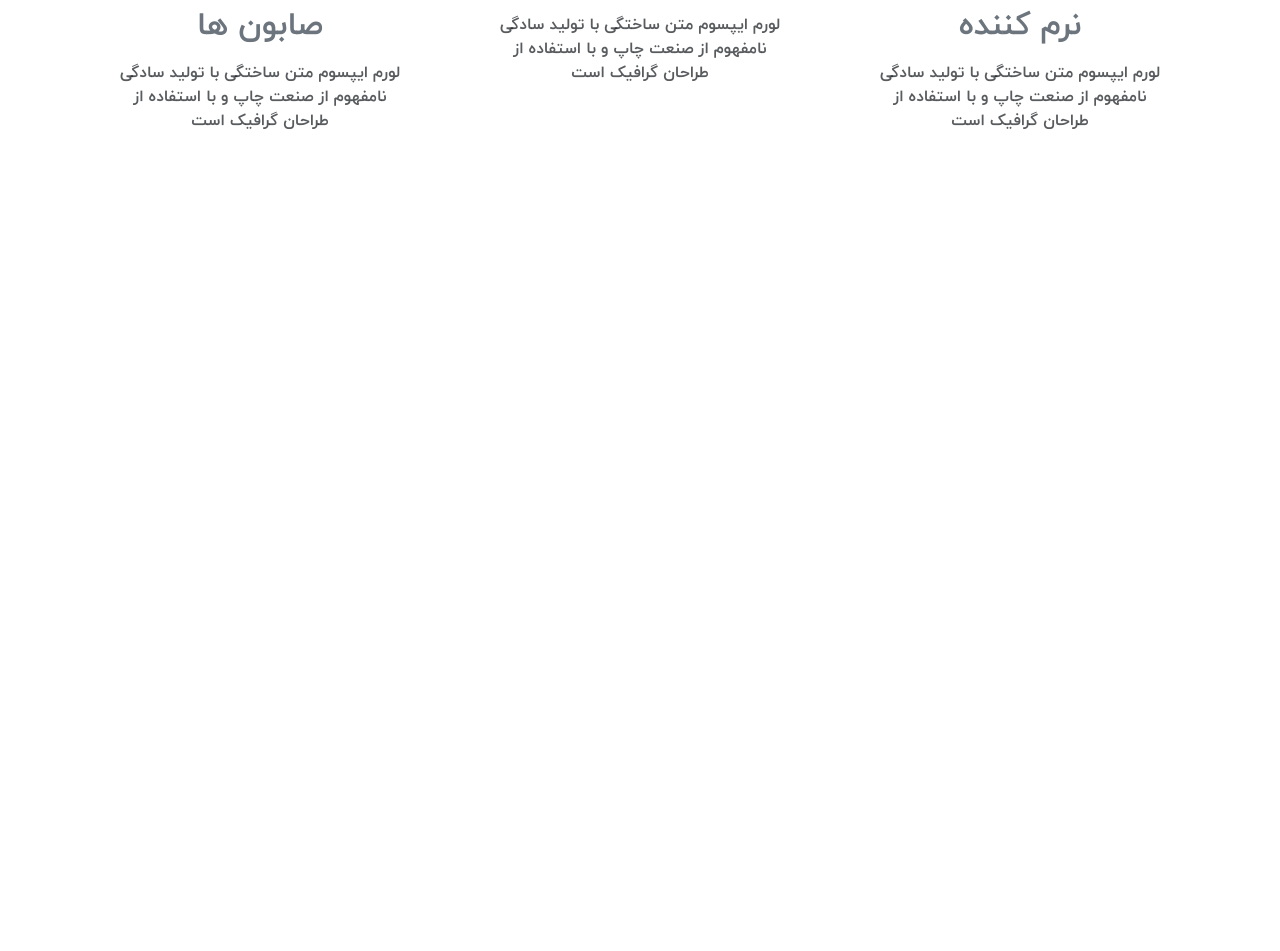
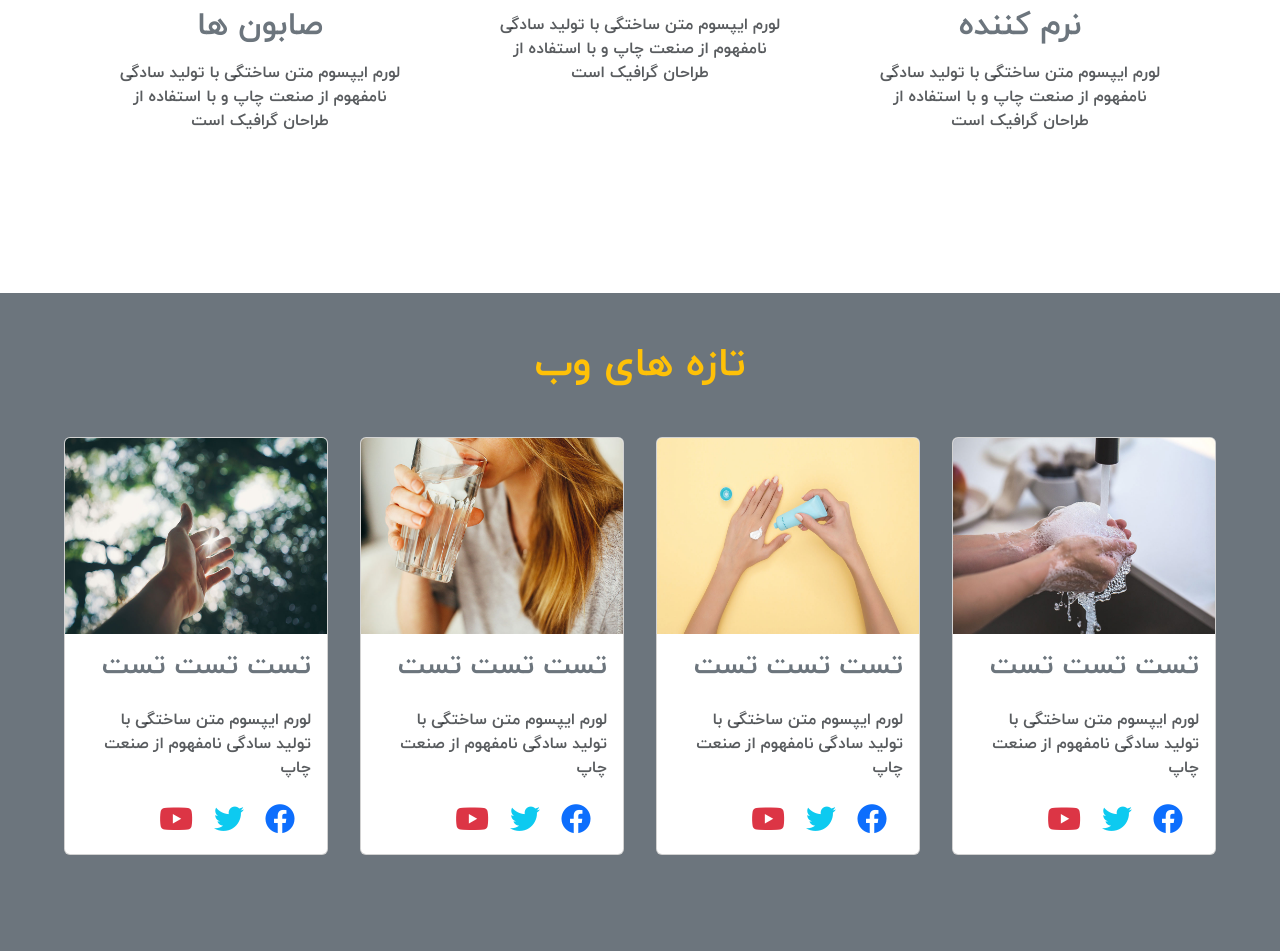
Before and after one commit to R-sedaghati/Dav-project, a plain HTML site: page index.html in a window 1280 px wide. Shown: the part 1959-2910 px from the top of the page. Before the commit the page ends 2252 px from the top, so only its background shows below. Drawn offline with nearby package versions, Linux system fonts and the light colour scheme.

Commit message:
add Blog in project

```diff
--- a/css/main.css
+++ b/css/main.css
@@ -14,6 +14,10 @@
   font-size: 25px;
 }
 
+.f-size30{
+  font-size: 30px;
+}
+
 .f-size100{
   font-size: 100px;
 }
--- a/index.html
+++ b/index.html
@@ -185,6 +185,119 @@
       </div>
     </section>
     <!-- End of Products -->
+    <!-- Blog -->
+    <section class="bg-secondary py-5 p-5">
+      <div class="container-fluid">
+        <h1 class="text-warning text-center mb-5">تازه های وب</h1>
+        <div class="row">
+          <div class="col-lg-3 col-md-6 mb-5 px-3">
+            <div class="card">
+              <img class="card-img-top" src="image/b1.jpg" alt="" />
+              <div class="card-body">
+                <div class="card-title">
+                  <h3 class="text-secondary">تست تست تست</h3>
+                </div>
+                <div class="card-subtitle my-4">
+                  <p class="text-muted">
+                    لورم ایپسوم متن ساختگی با تولید سادگی نامفهوم از صنعت چاپ
+                  </p>
+                </div>
+                <div class="text-right">
+                  <a class="text-decoration-none" href="">
+                    <i class="fab fa-facebook ms-3 text-primary f-size30"></i>
+                  </a>
+                  <a class="text-decoration-none" href="">
+                    <i class="fab fa-twitter ms-3 text-info f-size30"></i>
+                  </a>
+                  <a class="text-decoration-none" href="">
+                    <i class="fab fa-youtube ms-3 text-danger f-size30"></i>
+                  </a>
+                </div>
+              </div>
+            </div>
+          </div>
+          <div class="col-lg-3 col-md-6 mb-5 px-3">
+            <div class="card">
+              <img class="card-img-top" src="image/b2.jpg" alt="" />
+              <div class="card-body">
+                <div class="card-title">
+                  <h3 class="text-secondary">تست تست تست</h3>
+                </div>
+                <div class="card-subtitle my-4">
+                  <p class="text-muted">
+                    لورم ایپسوم متن ساختگی با تولید سادگی نامفهوم از صنعت چاپ
+                  </p>
+                </div>
+                <div class="text-right">
+                  <a class="text-decoration-none" href="">
+                    <i class="fab fa-facebook ms-3 text-primary f-size30"></i>
+                  </a>
+                  <a class="text-decoration-none" href="">
+                    <i class="fab fa-twitter ms-3 text-info f-size30"></i>
+                  </a>
+                  <a class="text-decoration-none" href="">
+                    <i class="fab fa-youtube ms-3 text-danger f-size30"></i>
+                  </a>
+                </div>
+              </div>
+            </div>
+          </div>
+          <div class="col-lg-3 col-md-6 mb-5 px-3">
+            <div class="card">
+              <img class="card-img-top" src="image/b3.jpg" alt="" />
+              <div class="card-body">
+                <div class="card-title">
+                  <h3 class="text-secondary">تست تست تست</h3>
+                </div>
+                <div class="card-subtitle my-4">
+                  <p class="text-muted">
+                    لورم ایپسوم متن ساختگی با تولید سادگی نامفهوم از صنعت چاپ
+                  </p>
+                </div>
+                <div class="text-right">
+                  <a class="text-decoration-none" href="">
+                    <i class="fab fa-facebook ms-3 text-primary f-size30"></i>
+                  </a>
+                  <a class="text-decoration-none" href="">
+                    <i class="fab fa-twitter ms-3 text-info f-size30"></i>
+                  </a>
+                  <a class="text-decoration-none" href="">
+                    <i class="fab fa-youtube ms-3 text-danger f-size30"></i>
+                  </a>
+                </div>
+              </div>
+            </div>
+          </div>
+          <div class="col-lg-3 col-md-6 mb-5 px-3">
+            <div class="card">
+              <img class="card-img-top" src="image/b4.jpg" alt="" />
+              <div class="card-body">
+                <div class="card-title">
+                  <h3 class="text-secondary">تست تست تست</h3>
+                </div>
+                <div class="card-subtitle my-4">
+                  <p class="text-muted">
+                    لورم ایپسوم متن ساختگی با تولید سادگی نامفهوم از صنعت چاپ
+                  </p>
+                </div>
+                <div class="text-right">
+                  <a class="text-decoration-none" href="">
+                    <i class="fab fa-facebook ms-3 text-primary f-size30"></i>
+                  </a>
+                  <a class="text-decoration-none" href="">
+                    <i class="fab fa-twitter ms-3 text-info f-size30"></i>
+                  </a>
+                  <a class="text-decoration-none" href="">
+                    <i class="fab fa-youtube ms-3 text-danger f-size30"></i>
+                  </a>
+                </div>
+              </div>
+            </div>
+          </div>
+        </div>
+      </div>
+    </section>
+    <!-- Ends of Blog -->
     <script src="https://cdn.jsdelivr.net/npm/bootstrap@5.3.0-alpha2/dist/js/bootstrap.bundle.min.js"></script>
   </body>
 </html>
```
Lines whose indentation alone changed are shown as unchanged.
